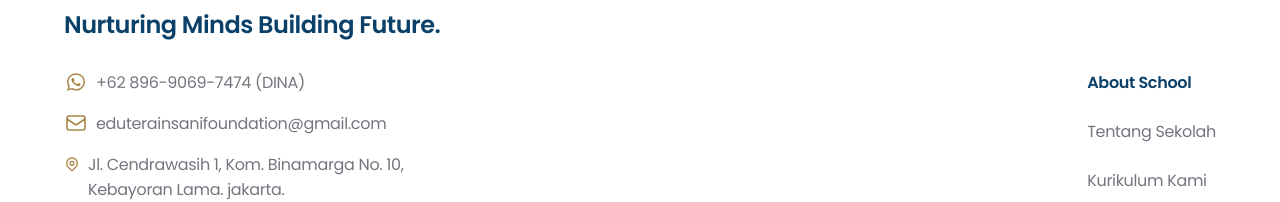
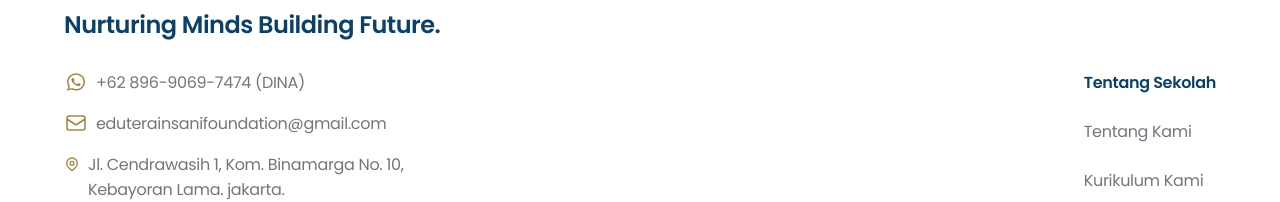
Before and after one commit to Ideatecore-dev-team/EduteraInsani-client, a React (Vite) app: page / in a window 1280 px wide. Shown: the part 4594-4796 px from the top of the page. Built offline with nearby package versions, Linux system fonts and the light colour scheme.

Commit message:
FIX : Components, Footer

```diff
--- a/src/components/Footer.jsx
+++ b/src/components/Footer.jsx
@@ -10,7 +10,7 @@ function Footer() {
       window.scrollTo({ top: 0, behavior: "smooth" });
     };
 
-    const links = document.querySelectorAll(".footer-link a");
+    const links = document.querySelectorAll([".footer-link a",".logo-slogan"]);
     links.forEach((link) => {
       link.addEventListener("click", handleScrollToTop);
     });
@@ -111,9 +111,9 @@ function Footer() {
             </div>
           </div>
           <div className="footer-link flex flex-col items-start gap-6">
-            <p className="text-primary text-base font-semibold">About School</p>
+            <p className="text-primary text-base font-semibold">Tentang Sekolah</p>
             <Link className=" text-base text-neutral-2" to="/about-us">
-              <p>Tentang Sekolah</p>
+              <p>Tentang Kami</p>
             </Link>
             <Link className=" text-base text-neutral-2" to="/curriculum">
               <p>Kurikulum Kami</p>
```
